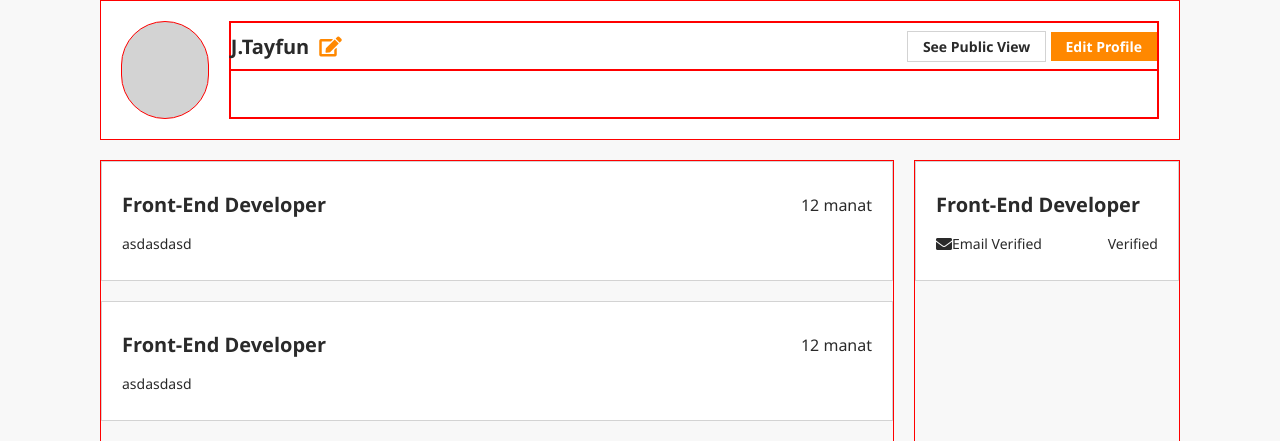
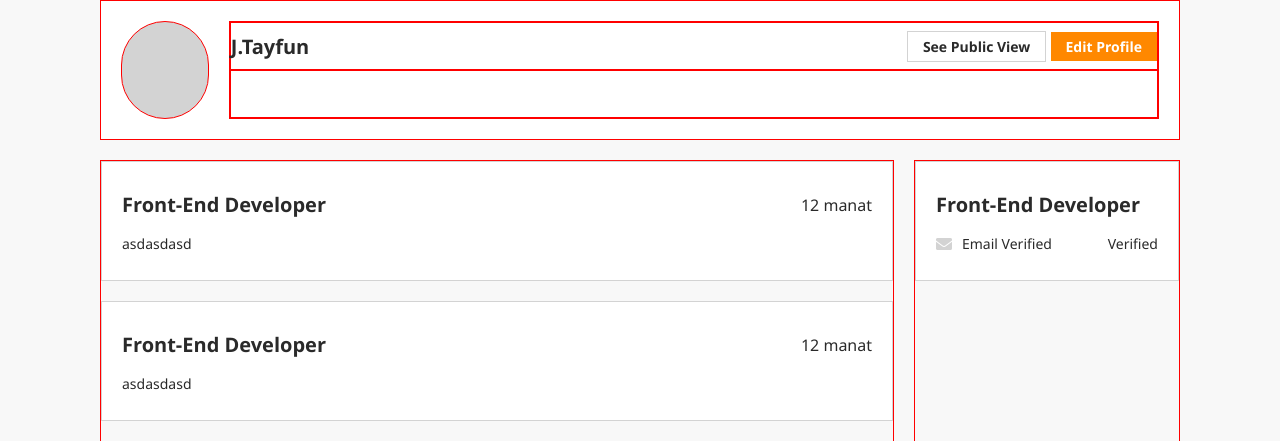
Before and after one commit to TechAcademyBootcamp/react_group_final_freelancer_project, a Django app: page /my-profile/ in a window 1280 px wide. Shown: the top 441 px of the page. Run offline with Django 3.2, Linux system fonts and the light colour scheme.

Commit message:
front my profile

```diff
--- a/home/templates/get-started.html
+++ b/home/templates/get-started.html
@@ -5,7 +5,7 @@
     <meta charset="UTF-8">
     <meta name="viewport" content="width=device-width, initial-scale=1.0">
     <title>Document</title>
-    <link rel="stylesheet" href="{% static 'css/style.css' %}">
+    <link rel="stylesheet" href="{% static 'css/style2.css' %}">
     <link rel="stylesheet" href="{% static 'css/navbar.css' %}">
     <link rel="stylesheet" href="{% static 'css/buttons.css' %}">
     <link rel="stylesheet" href="{% static 'css/post_project.css' %}">
--- a/home/templates/includes/base.html
+++ b/home/templates/includes/base.html
@@ -7,7 +7,8 @@
     <meta charset="UTF-8">
     <meta name="viewport" content="width=device-width, initial-scale=1.0">
     <title>Document</title>
-    <link rel="stylesheet" href="{% static 'css/style.css' %}">
+    <link rel="stylesheet" href="{% static 'css/style2.css' %}">
+    <link rel="stylesheet" href="{% static 'css/settings.css' %}">
     <link rel="stylesheet" href="{% static 'css/buttons.css' %}">
     <link rel="stylesheet" href="{% static 'css/my-profile.css' %}">
     <link href="{% static 'fontawesome/css/all.css' %}" rel="stylesheet">
--- a/home/templates/index.html
+++ b/home/templates/index.html
@@ -6,7 +6,7 @@
     <meta charset="UTF-8">
     <meta name="viewport" content="width=device-width, initial-scale=1.0">
     <title>Document</title>
-    <link rel="stylesheet" href="{% static 'css/style.css' %}">
+    <link rel="stylesheet" href="{% static 'css/style2.css' %}">
     <link rel="stylesheet" href="{% static 'css/navbar.css' %}">
     <link rel="stylesheet" href="{% static 'css/buttons.css' %}">
 </head>
--- a/home/templates/my-profile.html
+++ b/home/templates/my-profile.html
@@ -9,7 +9,7 @@
             <div class="grade_1_right">
                 <div class="grade_1_right_up">
                     <div>
-                        <h4>J.Tayfun<i class="fas fa-edit edit_i"></i></h4>
+                        <h4>J.Tayfun</h4>
                     </div>
                     <div>
                         <button>See Public View</button>
@@ -50,8 +50,8 @@
                         <h4>Front-End Developer</h4>
                     </div>
                     <div class="space_between">
-                        <div class="align_center">
-                            <i class="fas fa-envelope"></i>
+                        <div class="align-center">
+                            <i class="fas fa-envelope icon-panel"></i>
                             <p>Email Verified</p>
                         </div>
                         <div>
--- a/home/templates/post-project.html
+++ b/home/templates/post-project.html
@@ -5,7 +5,7 @@
     <meta charset="UTF-8">
     <meta name="viewport" content="width=device-width, initial-scale=1.0">
     <title>Document</title>
-    <link rel="stylesheet" href="{% static 'css/style.css' %}">
+    <link rel="stylesheet" href="{% static 'css/style2.css' %}">
     <link rel="stylesheet" href="{% static 'css/navbar.css' %}">
     <link rel="stylesheet" href="{% static 'css/buttons.css' %}">
     <link rel="stylesheet" href="{% static 'css/post_project.css' %}">
--- a/statics/css/my-profile.css
+++ b/statics/css/my-profile.css
@@ -109,3 +109,8 @@ i.edit_i:hover{
 
 
 /*  */
+
+.icon-panel{
+    margin-right: 10px;
+    color: var(--border-color);
+}
--- /dev/null
+++ b/statics/css/settings.css
@@ -0,0 +1,10 @@
+.space-between{
+    display: flex;
+    align-items: center;
+    justify-content: space-between;
+}
+
+.align-center{
+    display: flex;
+    align-items: center;
+}
```
Also changed, not shown: home/templates/my-profile-edit.html (+11 -3 lines), statics/css/style2.css (renamed from statics/css/style.css).
